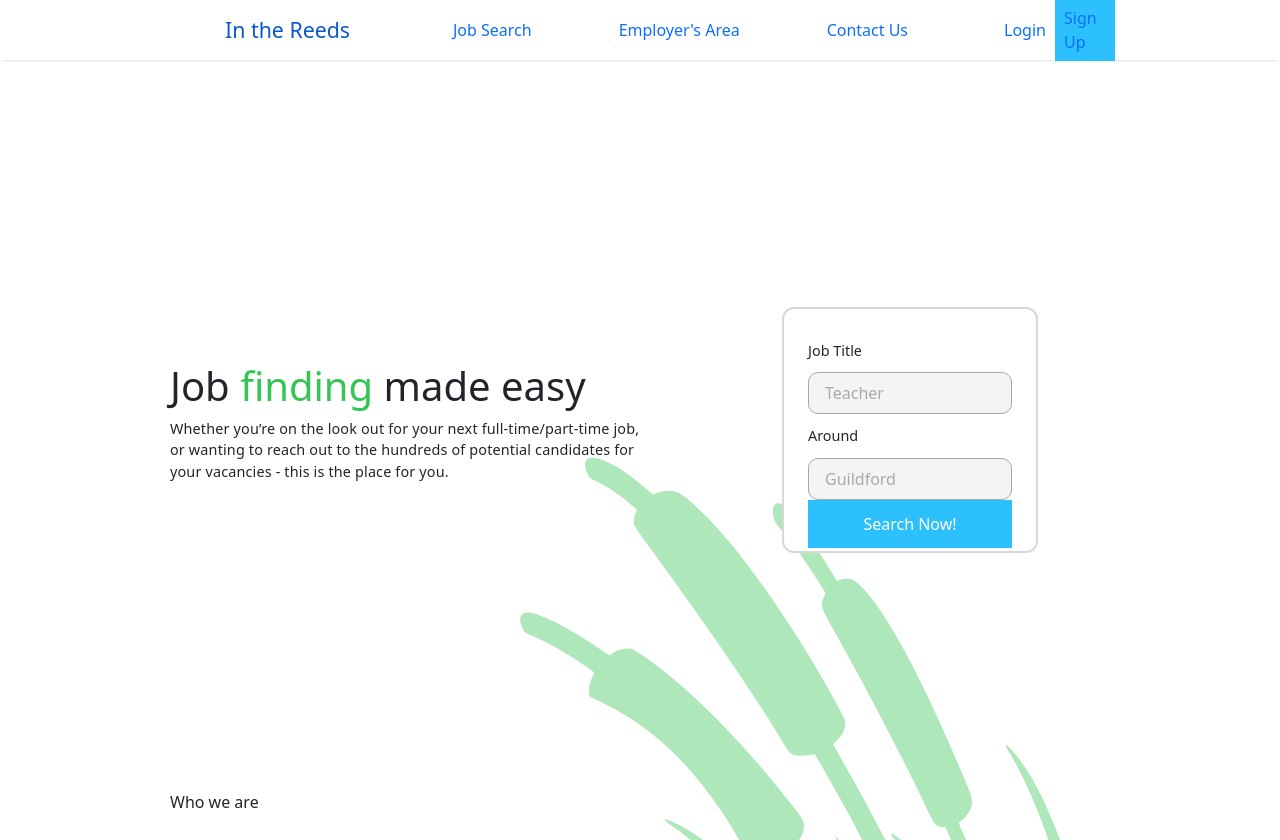
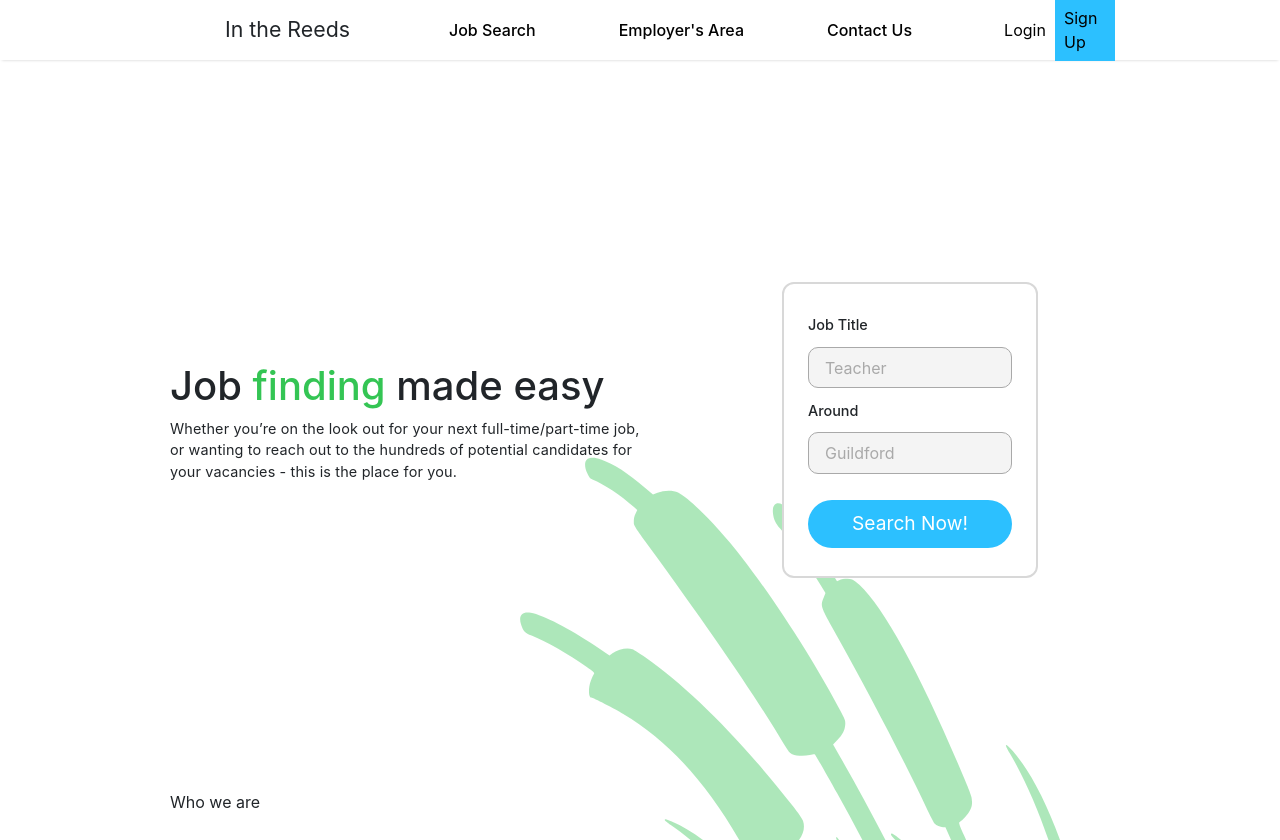
Before and after one commit to harv-ma/com3014_group18, a React (Create React App) app in the folder client/: page / in a window 1280 px wide. In both pictures the pointer is over the link "In the Reeds". Built offline with nearby package versions, Linux system fonts and the light colour scheme.

Commit message:
Fixed bootstrap css issues

```diff
--- a/client/src/App.jsx
+++ b/client/src/App.jsx
@@ -4,8 +4,6 @@ import Router from "./routers/Router";
 import Nav from "./components/system-ui/Nav/Nav";
 import { BrowserRouter } from "react-router-dom";
 import UserContext from "./context/UserContext";
-// import "../node_modules/bootstrap/dist/css/bootstrap.min.css";
-// import "../node_modules/bootstrap/dist/js/bootstrap.min.js";
 
 // Default state
 const user = {
--- a/client/src/App.scss
+++ b/client/src/App.scss
@@ -14,7 +14,8 @@ a {
     color: black;
 
     &:hover {
-        text-decoration: underline;
+        text-decoration: none;
+        color: inherit;
     }
 }
 
--- a/client/src/index.jsx
+++ b/client/src/index.jsx
@@ -1,7 +1,8 @@
+import "bootstrap/dist/css/bootstrap.min.css";
+
 import React from "react";
 import ReactDOM from "react-dom";
 import App from "./App";
-import "bootstrap/dist/css/bootstrap.min.css";
 
 ReactDOM.render(
   <React.StrictMode>
```
